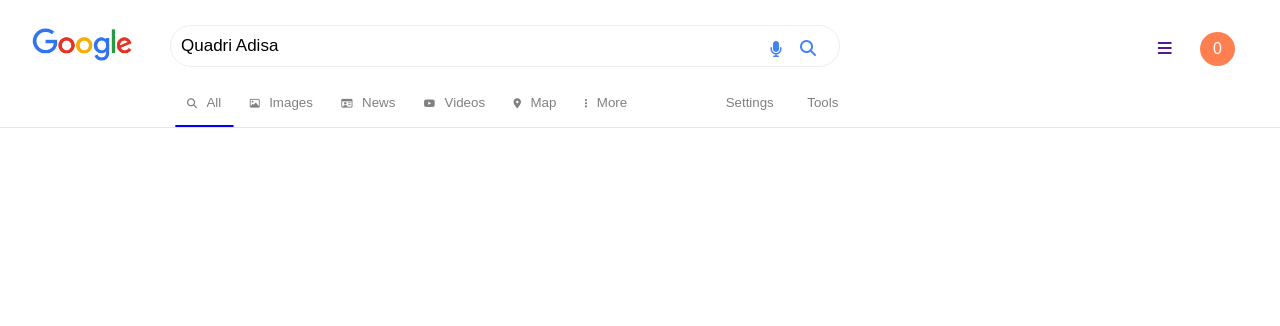
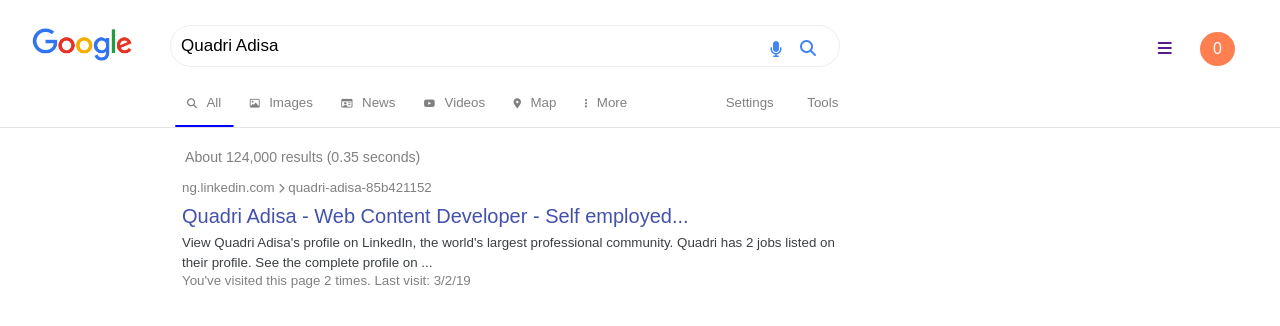
Before and after one commit to Quadrii/frontendTask-two, a plain HTML site: page index.html in a window 1280 px wide. Drawn offline with Linux system fonts and the light colour scheme.

Commit message:
redesigning of components

```diff
--- a/css/style.css
+++ b/css/style.css
@@ -139,19 +139,24 @@ ul li {
     border-bottom: 1px solid rgba(255, 255, 255, 0.3);
 }
 
-
-/* .resultsdive {
-    position: absolute;
-    top: 25%;
-    left: 14%;
+.resultsdive {
     color: grey;
-    font-size: 15px;
+    font-size: 17px;
+    margin-left: 185px;
+    margin-top: 20px;
 }
 
 .profile-head {
-    position: absolute;
-    top: 30%;
-    left: 14%;
+    margin-left: 182px;
+    margin-top: 15px;
+}
+
+.about {
+    width: 60%;
+    color: #3C4043;
+    margin-top: 5px;
+    line-height: 20px;
+    display: block;
 }
 
 .linkedin {
@@ -177,18 +182,13 @@ ul li {
     text-decoration: underline;
 }
 
-.about {
-    width: 60%;
-    color: #3C4043;
-    margin-top: 5px;
-    line-height: 20px;
-    display: block;
-}
-
 .lastVisit {
     display: block;
     color: grey;
 }
+
+
+/*
 
 .component-one {
     position: absolute;
--- a/index.html
+++ b/index.html
@@ -99,11 +99,11 @@
 
     <hr class="hr">
 
-    <!-- <div class="resultsdive">
+    <div class="resultsdive">
         <small> About 124,000 results (0.35 seconds) </small>
-    </div> -->
-    <!--  -->
-    <!-- <div class="profile-head">
+    </div>
+
+    <div class="profile-head">
         <small class="linkedin">ng.linkedin.com <i class="fas fa-chevron-right"></i> quadri-adisa-85b421152</small>
         <div>
             <a href="" class="SEOview">
@@ -118,7 +118,7 @@
                 You've visited this page 2 times. Last visit: 3/2/19
             </small>
         </div>
-    </div> -->
+    </div>
 
     <!-- <div class="profile-head component-one">
         <small class="linkedin">ng.linkedin.com <i class="fas fa-chevron-right"></i> quadri-adisa-b44a36173</small>
```
